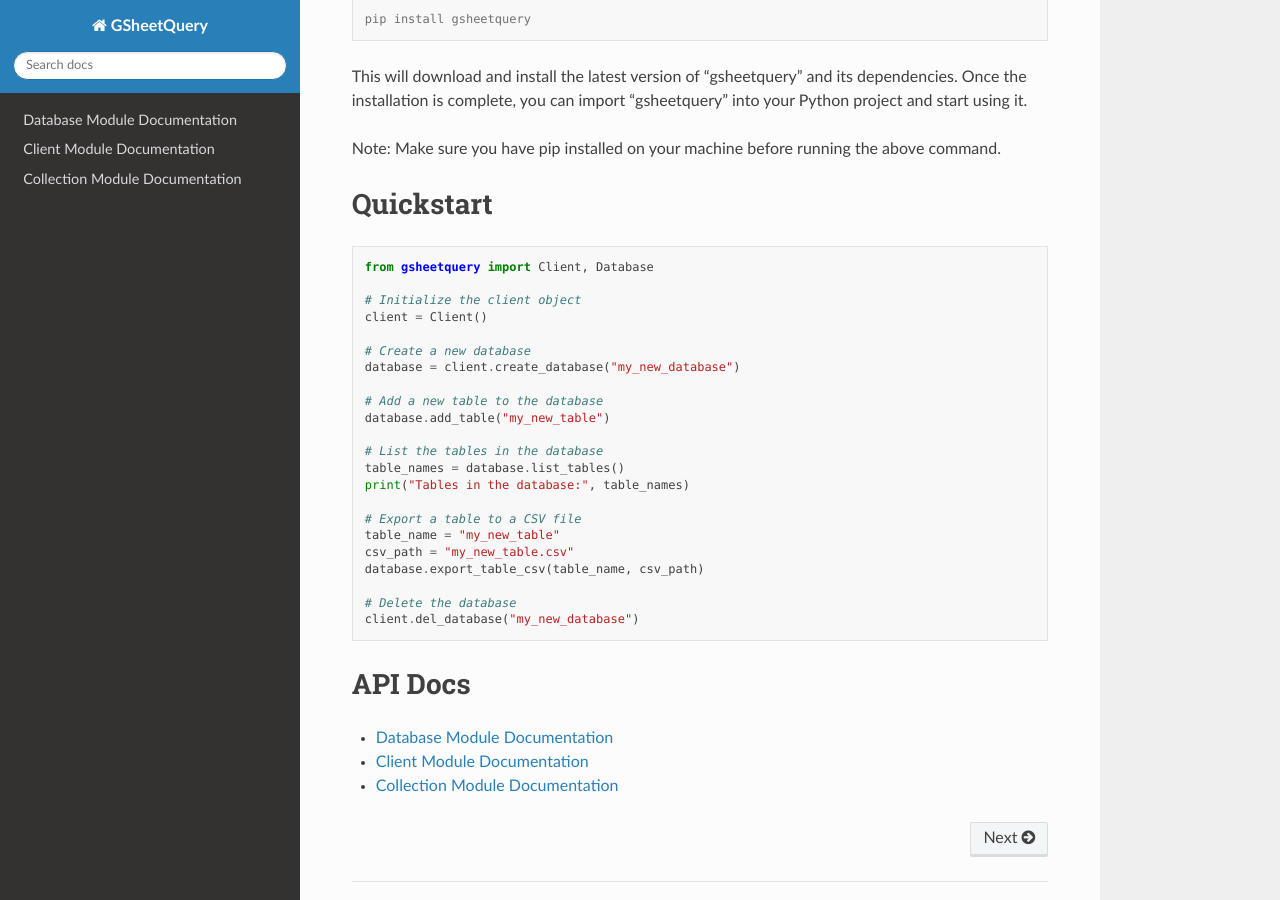
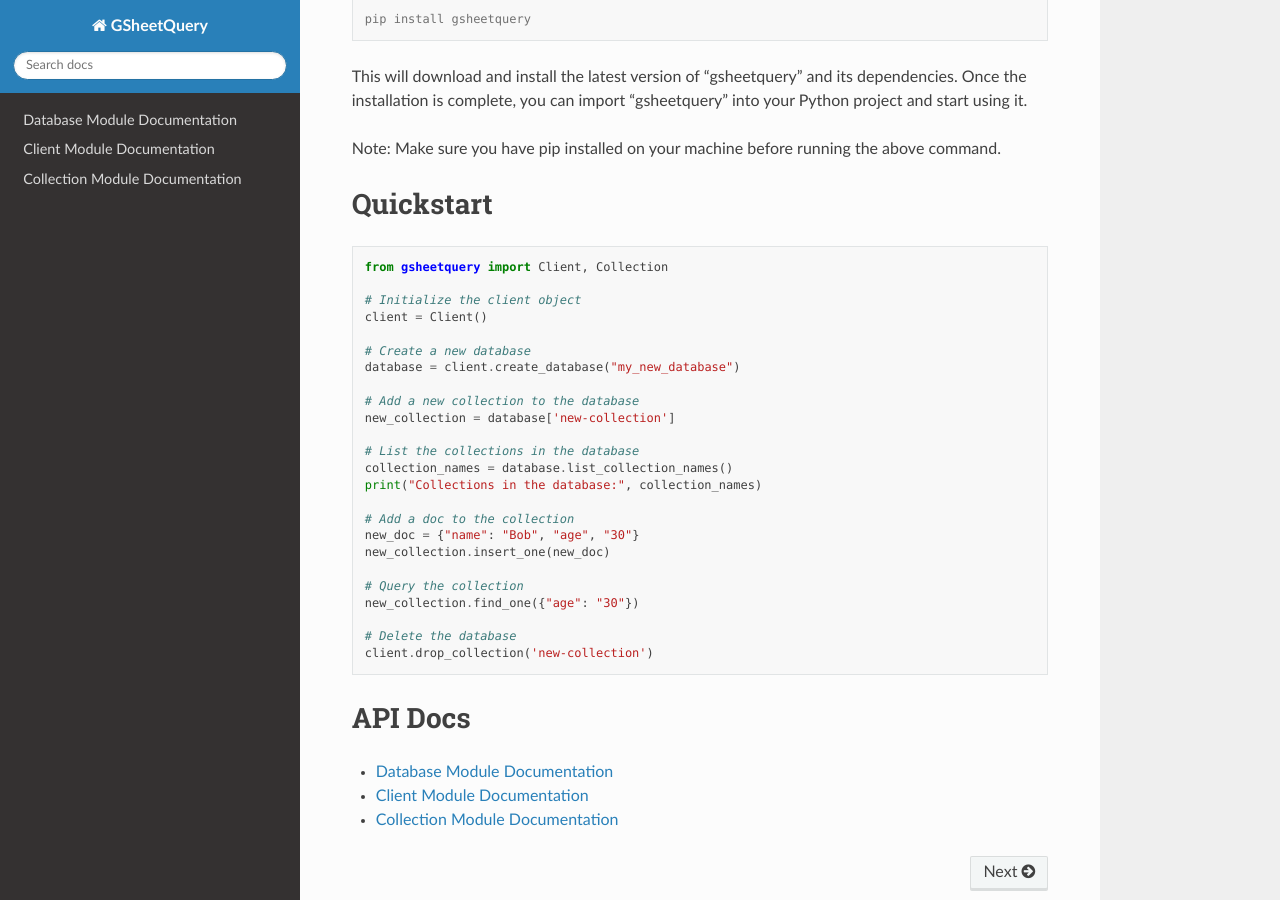
Before and after one commit to swimninja247/gsheetquery, a Sphinx documentation site: the page built from docs/source/index.rst, in a window 1280 px wide and 900 px high, scrolled down 427 px. Built offline with Sphinx 7.4.7 and the Read the Docs theme 2.0.0, drawn with Linux system fonts in a browser that asks for light colours.

```diff
--- a/docs/source/index.rst
+++ b/docs/source/index.rst
@@ -23,7 +23,7 @@ Quickstart
 
 .. code-block:: Python
 
-    from gsheetquery import Client, Database
+    from gsheetquery import Client, Collection
 
     # Initialize the client object
     client = Client()
@@ -31,20 +31,22 @@ Quickstart
     # Create a new database
     database = client.create_database("my_new_database")
 
-    # Add a new table to the database
-    database.add_table("my_new_table")
+    # Add a new collection to the database
+    new_collection = database['new-collection']
 
-    # List the tables in the database
-    table_names = database.list_tables()
-    print("Tables in the database:", table_names)
+    # List the collections in the database
+    collection_names = database.list_collection_names()
+    print("Collections in the database:", collection_names)
 
-    # Export a table to a CSV file
-    table_name = "my_new_table"
-    csv_path = "my_new_table.csv"
-    database.export_table_csv(table_name, csv_path)
+    # Add a doc to the collection
+    new_doc = {"name": "Bob", "age", "30"}
+    new_collection.insert_one(new_doc)
+
+    # Query the collection
+    new_collection.find_one({"age": "30"})
 
     # Delete the database
-    client.del_database("my_new_database")
+    client.drop_collection('new-collection')
 
 API Docs
 ========
--- a/gsheetquery/_version.py
+++ b/gsheetquery/_version.py
@@ -1 +1 @@
-__version__ = '0.0.2'
+__version__ = '0.0.3'
```
Also changed, not shown: README.md (+18 -15 lines).
